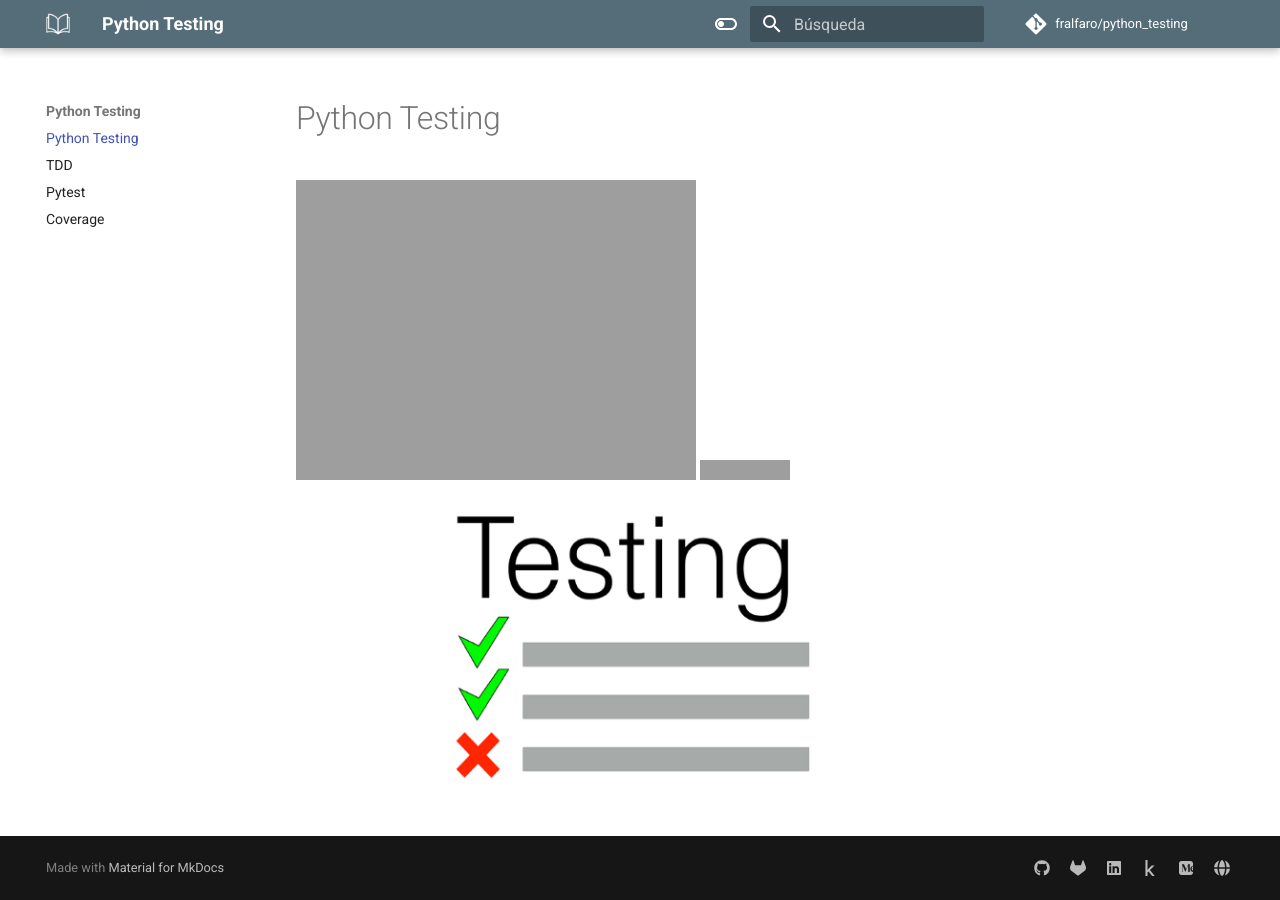
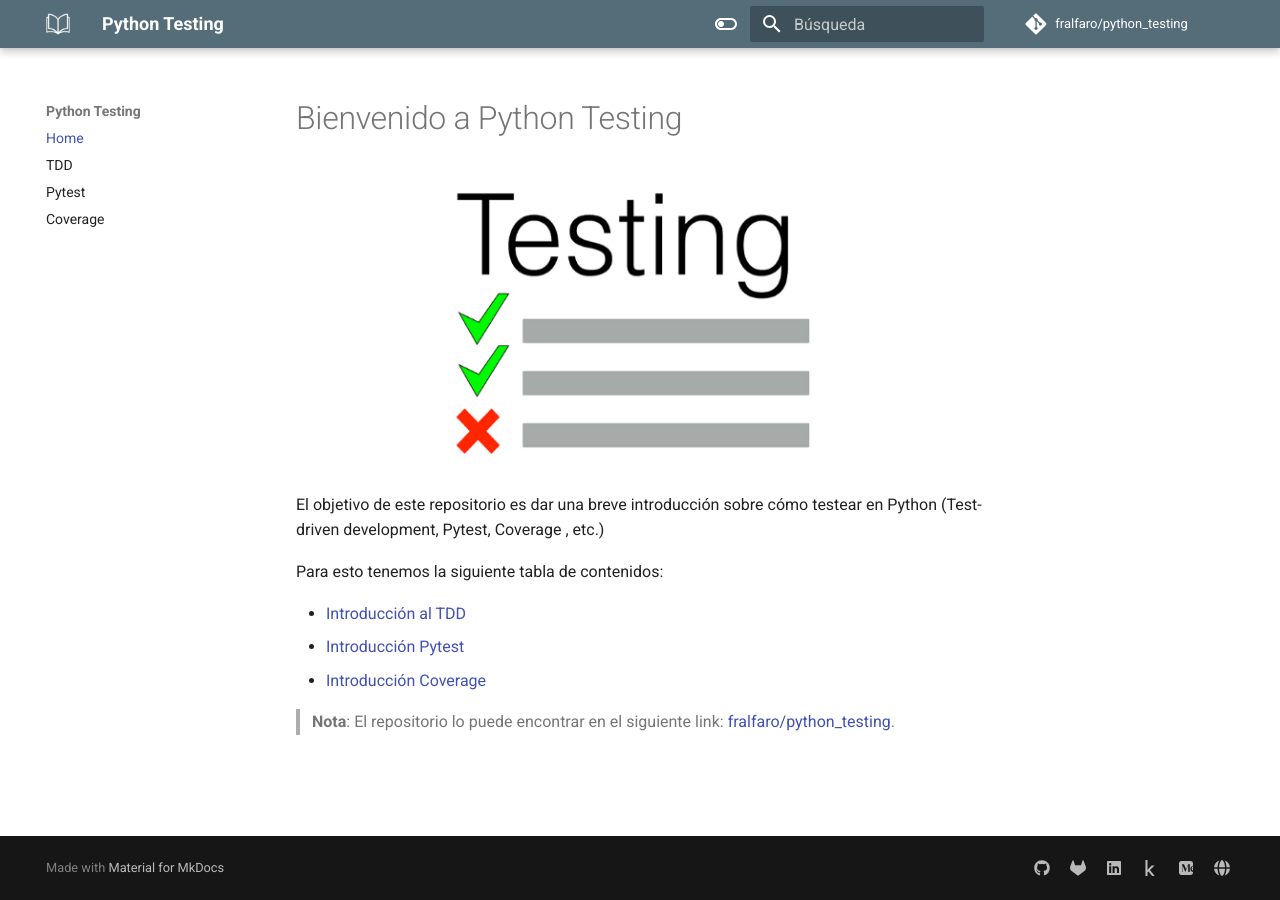
Before and after one commit to fralfaro/python_testing, an MkDocs documentation site: the page built from docs/index.md, in a window 1280 px wide. Built offline with MkDocs 1.6.1 and Material for MkDocs 9.7.7, drawn with Linux system fonts in a browser that asks for light colours; comment, search, counter and statistics services are not loaded; grey boxes are pictures that could not be loaded.

```diff
--- a/docs/index.md
+++ b/docs/index.md
@@ -1,8 +1,16 @@
-# Python Testing
+# Bienvenido a Python Testing
+<img src="images/testing.png" alt="img python"   >
 
-[![YourActionName Actions Status](https://github.com/fralfaro/python_testing/actions/workflows/testing.yml/badge.svg)](https://github.com/fralfaro/python_testing/actions)
-[![codecov](https://codecov.io/gh/fralfaro/python_testing/branch/main/graph/badge.svg)](https://codecov.io/gh/fralfaro/python_testing)
+
+El objetivo de este repositorio es dar una breve introducción sobre cómo testear en Python
+(Test-driven development, Pytest, Coverage , etc.)
 
 
 
-<img src="images/testing.png" alt="tdd">
+Para esto tenemos la siguiente tabla de contenidos:
+
+* [Introducción al TDD](intro.md)
+* [Introducción Pytest](pytest.md)
+* [Introducción Coverage](coverage.md)
+
+> **Nota**: El repositorio lo puede encontrar en el siguiente link: [fralfaro/python_testing](https://github.com/fralfaro/python_testing).
--- a/mkdocs.yml
+++ b/mkdocs.yml
@@ -86,7 +86,7 @@ plugins:
 
 # TOC
 nav:
-    - index.md
-    - intro.md
+    - Home: index.md
+    - TDD: intro.md
     - pytest.md
     - coverage.md
```
Also changed, not shown: README.md (+71 -0 lines), docs/intro.md (+1 -1 lines).
